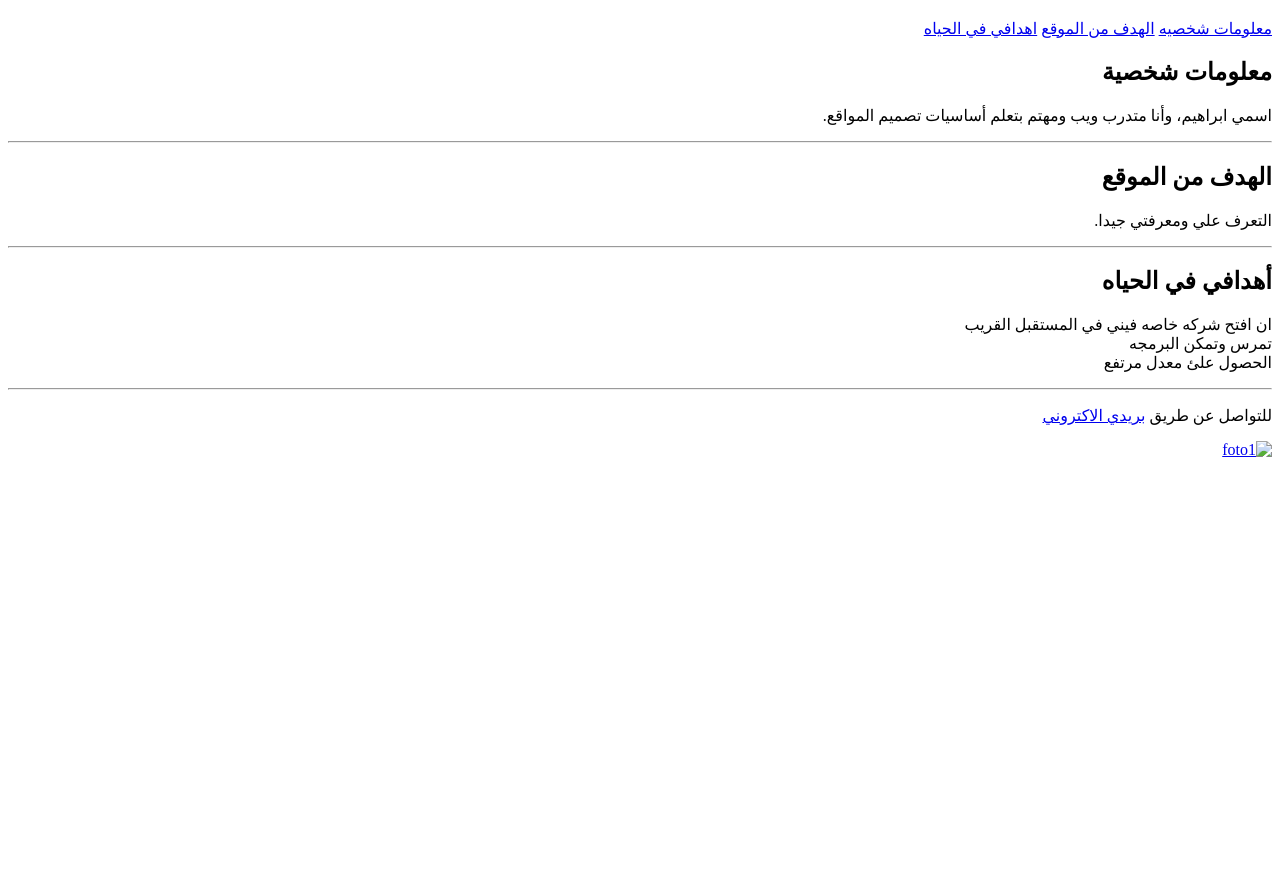
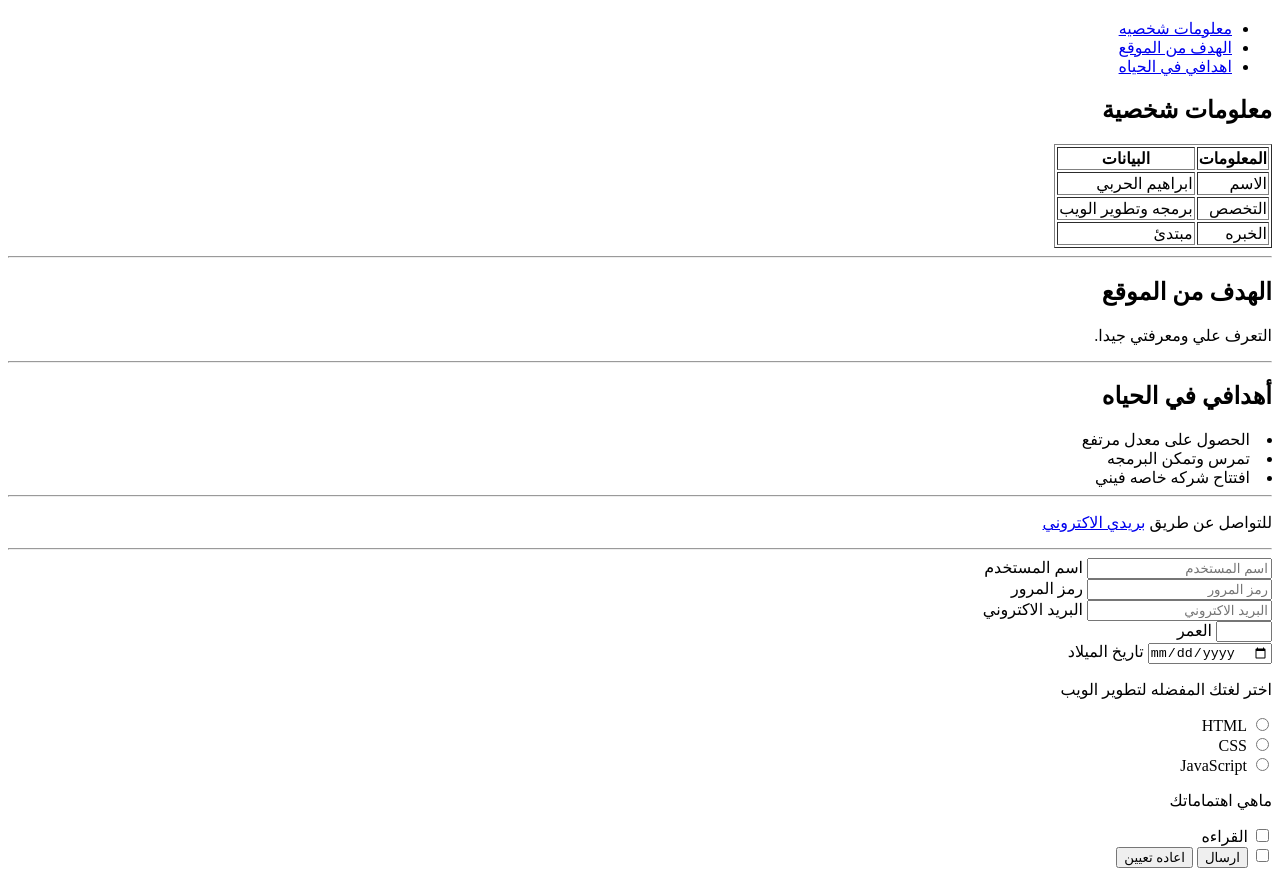
Before and after one commit to ibrahime0909/html, a plain HTML site: page index.html in a window 1280 px wide. Shown: the part 62-938 px from the top of the page. Before the commit the page ends 800 px from the top, so only its background shows below. Drawn offline with Linux system fonts and the light colour scheme.

Commit message:
Add files via upload

```diff
--- a/index.html
+++ b/index.html
@@ -3,41 +3,121 @@
 
     <head>
         <title> صفحتي الشخصية </title>
+       <link rel="stylesheet" href="style.css">
     </head>
 
+
     <body>
-        <h1>مرحبا في سيرتي الذاتيه</h1>
+        <header>
+        <h1 id="main-title">مرحبا في سيرتي الذاتيه</h1>
+        </header>
 
-        <a href="#info">معلومات شخصيه</a>
-        <a href="#goal">الهدف من الموقع</a>
-        <a href="#sections">اهدافي في الحياه </a>
+     <nav>
+
+      <ul>
+
+      <li><a href="#info">معلومات شخصيه</a></li>
+      <li><a href="#goal">الهدف من الموقع</a></li>
+      <li><a href="#sections">اهدافي في الحياه </a></li>
+
+      </ul>
+
+      </nav>
+
+    <section id="info">
+        <h2 class="section-title" id="#info">معلومات شخصية</h2>
+        <table border="1">
+
+          <tr>
+            <th> المعلومات</th>
+            <th> البيانات</th>
+          </tr>
+
+          <tr>
+            <td> الاسم</td>
+            <td> ابراهيم الحربي</td>
+          </tr>
+
+          <tr>
+            <td> التخصص</td>
+            <td>برمجه وتطوير الويب</td>
+          </tr>
+
+          <tr>
+            <td> الخبره</td>
+            <td> مبتدئ</td>
+          </tr>
+
+
+        </table>
+    </section>
 
 
 
-        <h2 id="#info">معلومات شخصية</h2>
-        <p>اسمي ابراهيم، وأنا متدرب ويب ومهتم بتعلم أساسيات تصميم المواقع.</p>
+
         <hr>
 
-        <h2 id="#goal">الهدف من الموقع</h2>
+        <h2 class="section-title" id="#goal">الهدف من الموقع</h2>
         <p>التعرف علي ومعرفتي جيدا.</p>
+
         <hr>
 
-        <h2 id="#sections">أهدافي في الحياه</h2>
-        <p>ان افتح شركه خاصه فيني في المستقبل القريب<br>تمرس وتمكن البرمجه<br>الحصول علئ معدل مرتفع</p>
+        <h2 class="section-title" id="#sections">أهدافي في الحياه</h2>
+
+         <li> الحصول على معدل مرتفع</li>
+         <li> تمرس وتمكن البرمجه</li>
+         <li> افتتاح شركه خاصه فيني</li>
+
          <hr>
-
 
 
 
      <p>للتواصل عن طريق <a href="mailto:444317252@tvtc.gov.sa"> بريدي الاكتروني </a></p>
 
-     <a href="res/صوره شخصيه.jpg">
-        <img res="res/numbers-01" alt="foto1" width="250"
-     </a>
 
 
 
 
+     <hr>
+
+
+     <input type="text" name="text" id="text" placeholder="اسم المستخدم">
+     <label for="text">اسم المستخدم</label>
+     <br>
+     <input type="password" name="password" id="password" placeholder="رمز المرور">
+     <label for="password"> رمز المرور</label>
+     <br>
+     <input type="email" name="email" id="email"  placeholder="البريد الاكتروني">
+     <label for="email"> البريد الاكتروني</label>
+     <br>
+     <input type="number" name="number" id="number"  max="25" min="12">
+     <label for="number">العمر</label>
+     <br>
+     <input type="date" name="date" id="date" >
+     <label for="date">تاريخ الميلاد</label>
+     <br>
+
+     <p>اختر لغتك المفضله لتطوير الويب</p>
+     <input type="radio" name="fav_lang" id="html" value=HTML>
+     <label for="html">HTML</label>
+     <br>
+     <input type="radio" name="fav_lang" id="css" value=CSS>
+     <label for="css">CSS</label>
+     <br>
+     <input type="radio" name="fav_lang" id="js" value=JavaScript >
+     <label for="js">JavaScript</label>
+     <br>
+     <P>ماهي اهتماماتك</P>
+     <input type="checkbox" name="interests" id="int1" value="reding">
+     <label for="int1">القراءه</label>
+     <br>
+     <input type="checkbox" name="interests" id="int2" value="prog">
+
+
+
+
+     <input type="submit" value="ارسال">
+     <input type="reset" value="اعاده تعيين">
 
     </body>
 
```
